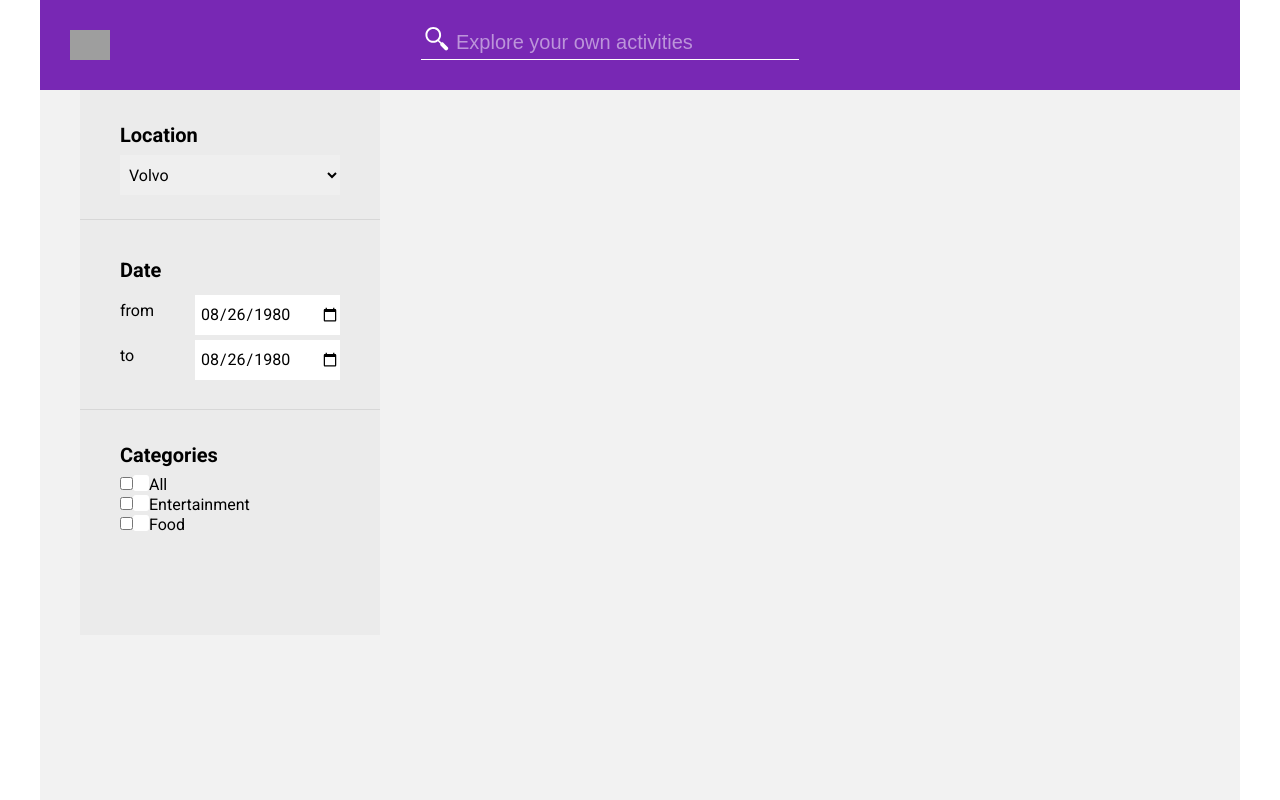
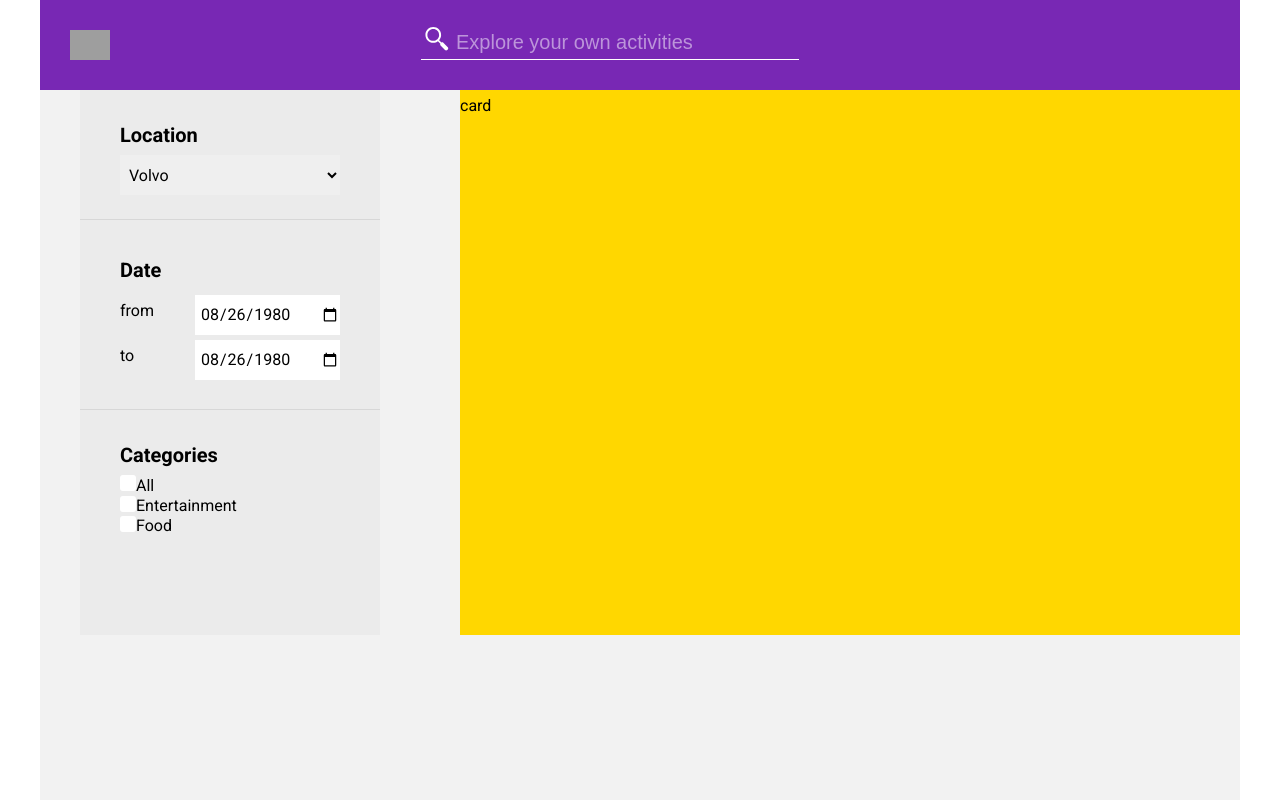
Before and after one commit to liviuschera/have-fun, a React (Create React App) app: page / in a window 1280 px wide. Built offline with nearby package versions, Linux system fonts and the light colour scheme; grey boxes are pictures that could not be loaded.

Commit message:
Add Main section

```diff
--- /dev/null
+++ b/src/components/ContentWrapper.js
@@ -0,0 +1,18 @@
+import React from "react";
+import styled from "styled-components";
+import { Subtitle, Paragraph, Remark } from "./typography";
+
+const Wrapper = styled.div`
+   display: grid;
+   /* grid-row: 2/; */
+   /* grid-column: 2/3; */
+   height: 22rem;
+   width: 78rem;
+   background-color: salmon;
+`;
+
+const ContentWrapper = () => {
+   return <Wrapper>card</Wrapper>;
+};
+
+export default ContentWrapper;
--- /dev/null
+++ b/src/components/DisplayCard.js
@@ -0,0 +1,18 @@
+import React from "react";
+import styled from "styled-components";
+import { Subtitle, Paragraph, Remark } from "./typography";
+
+const Card = styled.div`
+   display: grid;
+   /* grid-row: 2/; */
+   /* grid-column: 2/3; */
+   height: 22rem;
+   width: 78rem;
+   background-color: salmon;
+`;
+
+const DisplayCard = () => {
+   return <Card>card</Card>;
+};
+
+export default DisplayCard;
--- a/src/components/Header.js
+++ b/src/components/Header.js
@@ -5,6 +5,8 @@ import sprite from "../images/sprite.svg";
 
 const HeaderDiv = styled.header`
    display: inline-grid;
+   grid-column: 1/-1;
+   /* grid-row: 1/2; */
    height: var(--header-height);
    width: 100%;
    background-color: var(--color-primary);
--- /dev/null
+++ b/src/components/MainWrapper.js
@@ -0,0 +1,18 @@
+import React from "react";
+import styled from "styled-components";
+import { Subtitle, Paragraph, Remark } from "./typography";
+
+const Wrapper = styled.div`
+   display: grid;
+   /* grid-row: 2/; */
+   grid-column: 2/3;
+   /* height: 22rem; */
+   width: 78rem;
+   background-color: gold;
+`;
+
+const MainWrapper = () => {
+   return <Wrapper>card</Wrapper>;
+};
+
+export default MainWrapper;
--- /dev/null
+++ b/src/components/NavInfoBar.js
@@ -0,0 +1,18 @@
+import React from "react";
+import styled from "styled-components";
+import { Subtitle, Paragraph, Remark } from "./typography";
+
+const Wrapper = styled.div`
+   display: grid;
+   /* grid-row: 2/; */
+   grid-column: 2/3;
+   height: 5rem;
+   width: 78rem;
+   background-color: cyan;
+`;
+
+const NavInfoBar = () => {
+   return <Wrapper>card</Wrapper>;
+};
+
+export default NavInfoBar;
--- a/src/components/SideBar.js
+++ b/src/components/SideBar.js
@@ -8,6 +8,7 @@ const SidebarAside = styled.aside`
    align-self: flex-start;
    align-content: flex-start;
    align-items: flex-start;
+   grid-column: 1/2;
    width: var(--sidebar-width);
    margin-left: 4rem;
    background-color: var(--color-grey-light-2);
@@ -45,7 +46,7 @@ const CategoriesArticle = styled.article`
    div {
       line-height: var(--font-subtitle-size);
       input[type="checkbox"] {
-         /* display: none; */
+         display: none;
       }
       label {
          cursor: pointer;
@@ -109,21 +110,21 @@ const SideBar = props => (
       <CategoriesArticle>
          <Subtitle>Categories</Subtitle>
          <div>
-            <input type="checkbox" name="name1" id="" />
+            <input type="checkbox" name="name1" id="name1" />
             <label htmlFor="name1">
-               <span>&nbsp;</span>
+               <span />
                All
             </label>
          </div>
          <div>
-            <input type="checkbox" name="name2" id="" />
+            <input type="checkbox" name="name2" id="name2" />
             <label htmlFor="name2">
                <span>&nbsp;</span>
                Entertainment
             </label>
          </div>
          <div>
-            <input type="checkbox" name="name3" id="" />
+            <input type="checkbox" name="name3" id="name3" />
             <label htmlFor="name3">
                <span>&nbsp;</span>
                Food
--- a/src/containers/App.js
+++ b/src/containers/App.js
@@ -3,9 +3,16 @@ import styled from "styled-components";
 import "./App.css";
 import Header from "../components/Header";
 import SideBar from "../components/SideBar";
+import DisplayCard from "../components/DisplayCard";
+import ContentWrapper from "../components/ContentWrapper";
+import MainWrapper from "../components/MainWrapper";
+import NavInfoBar from "../components/NavInfoBar";
 
 const Wrapper = styled.div`
    display: grid;
+
+   /* grid-template-rows: var(--header-height); */
+   grid-template-columns: repeat(2, 1fr);
    align-content: flex-start;
    margin: 0 auto;
    height: 100vh;
@@ -19,6 +26,14 @@ class App extends Component {
          <Wrapper>
             <Header>Logo</Header>
             <SideBar />
+            <MainWrapper>
+               <NavInfoBar>NavBar</NavInfoBar>
+               <ContentWrapper>
+                  <DisplayCard>Card</DisplayCard>
+                  <DisplayCard>Card</DisplayCard>
+                  <DisplayCard>Card</DisplayCard>
+               </ContentWrapper>
+            </MainWrapper>
          </Wrapper>
       );
    }
```
